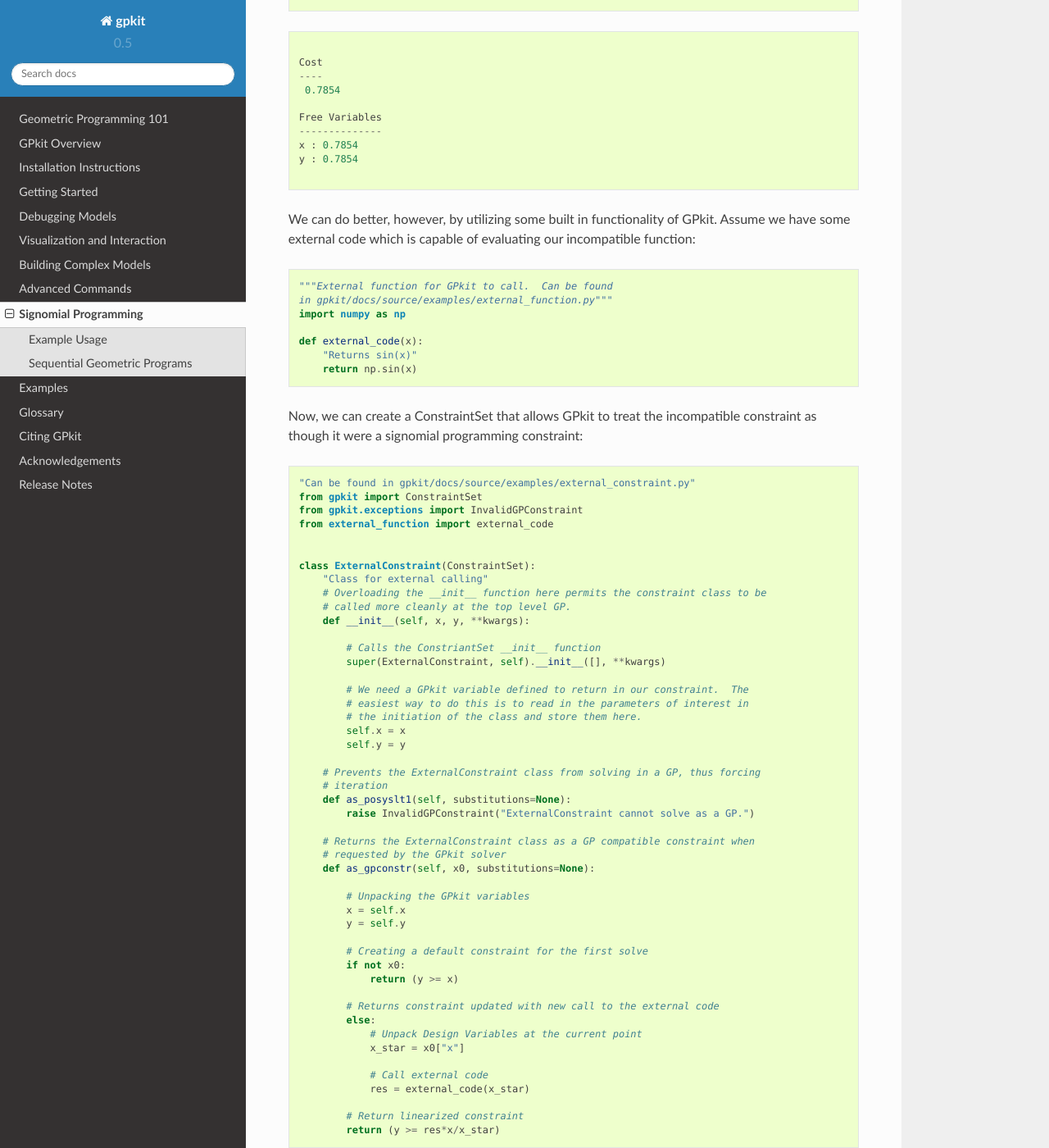
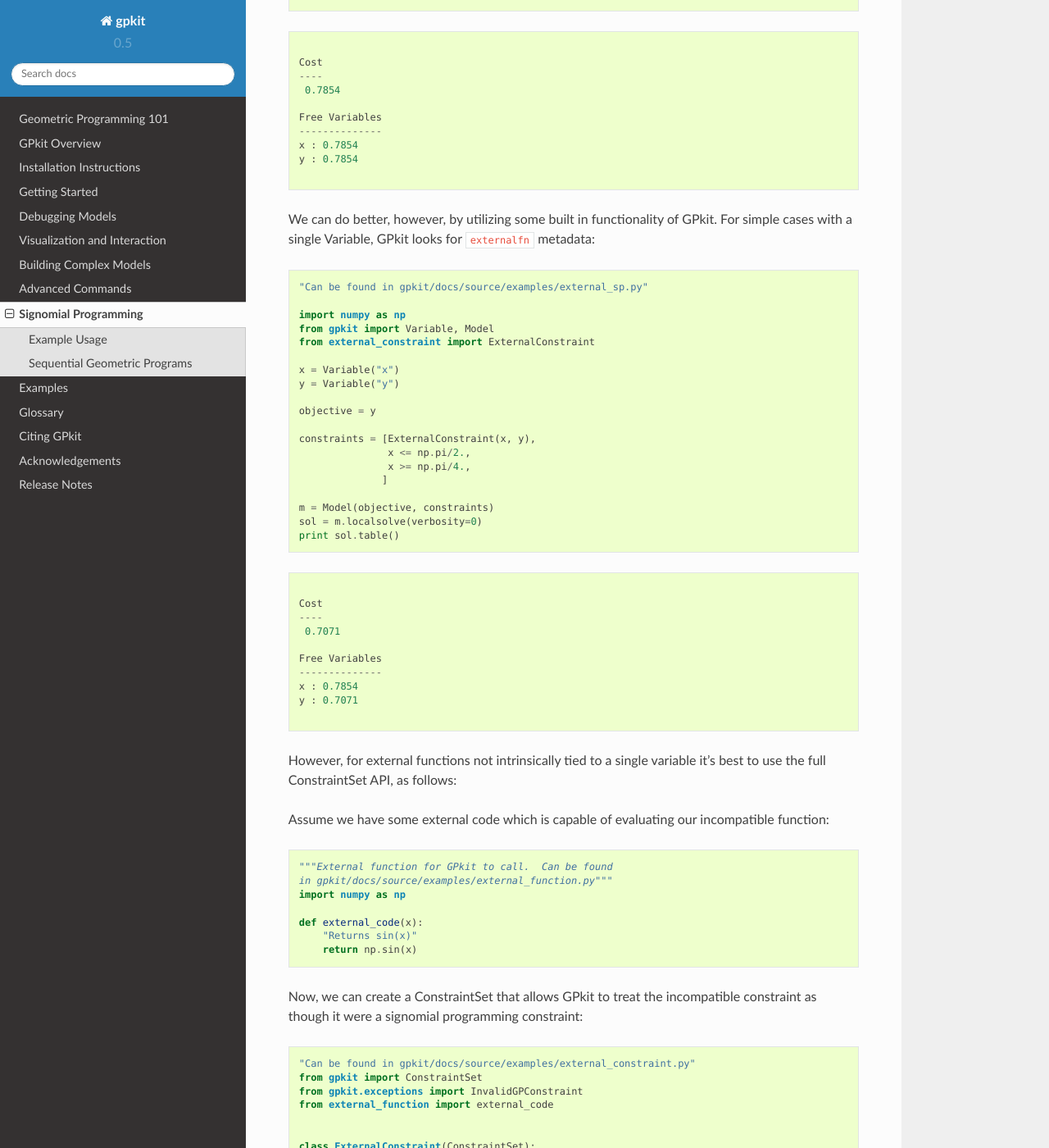
Before and after one commit to convexengineering/gpkit, a Sphinx documentation site: the page built from docs/source/signomialprogramming.rst, in a window 1280 px wide and 1400 px high, scrolled down 2073 px. Shown: the whole window at 82% size. Built offline with Sphinx 7.4.7 and the Read the Docs theme 2.0.0, drawn with Linux system fonts in a browser that asks for light colours.

Commit message:
Attaching functions to varkeys (#1022)
* allow functions as constant values for non-sweep solves
* parse "externalfn" varkey metadata during SP solves
* parse "evalfn" varkey metadata for SPs

```diff
--- /dev/null
+++ b/docs/source/examples/external_sp2.py
@@ -0,0 +1,19 @@
+"Can be found in gpkit/docs/source/examples/external_sp.py"
+import numpy as np
+from gpkit import Variable, Model
+
+x = Variable("x")
+
+
+def y_ext(self, x0):
+    "Returns constraints on y derived from x0"
+    if x.key not in x0:
+        return self >= x
+    else:
+        return self >= x/x0[x] * np.sin(x0[x])
+
+y = Variable("y", externalfn=y_ext)
+
+m = Model(y, [np.pi/4 <= x, x <= np.pi/2])
+sol = m.localsolve(verbosity=0)
+print sol.table()
--- /dev/null
+++ b/docs/source/examples/external_sp2_output.txt
@@ -0,0 +1,9 @@
+
+Cost
+----
+ 0.7071
+
+Free Variables
+--------------
+x : 0.7854
+y : 0.7071
--- a/docs/source/examples/relaxation_output.txt
+++ b/docs/source/examples/relaxation_output.txt
@@ -45,8 +45,8 @@ With constraints relaxed individually
   # minimize
         C_Relax.1_(0,)*C_Relax.1_(1,)*x**0.01
   # subject to
-        C >= [gpkit.Monomial(x*x_max**-1), gpkit.Monomial(x**-1*x_min)]
-        C >= 1
+        C_Relax.1 >= [gpkit.Monomial(x*x_max**-1), gpkit.Monomial(x**-1*x_min)]
+        C_Relax.1 >= 1
 
 Cost
 ----
--- a/docs/source/signomialprogramming.rst
+++ b/docs/source/signomialprogramming.rst
@@ -56,7 +56,18 @@ This problem is not GP compatible due to the sin(x) constraint.  One approach mi
 
 .. literalinclude:: examples/sin_approx_example_output.txt
 
-We can do better, however, by utilizing some built in functionality of GPkit.  Assume we have some external code which is capable of evaluating our incompatible function:
+We can do better, however, by utilizing some built in functionality of GPkit.
+For simple cases with a single Variable, GPkit looks for ``externalfn`` metadata:
+
+.. literalinclude:: examples/external_sp.py
+
+.. literalinclude:: examples/external_sp_output.txt
+
+
+However, for external functions not intrinsically tied to a single variable it's best to
+use the full ConstraintSet API, as follows:
+
+Assume we have some external code which is capable of evaluating our incompatible function:
 
 .. literalinclude:: examples/external_function.py
 
```
Also changed, not shown: docs/source/autodoc/gpkit.constraints.rst (+8 -0 lines), docs/source/autodoc/gpkit.rst (+0 -8 lines), docs/source/autodoc/gpkit.tests.rst (+24 -0 lines), docs/source/autodoc/gpkit.tools.rst (+8 -0 lines), 10 other files.
